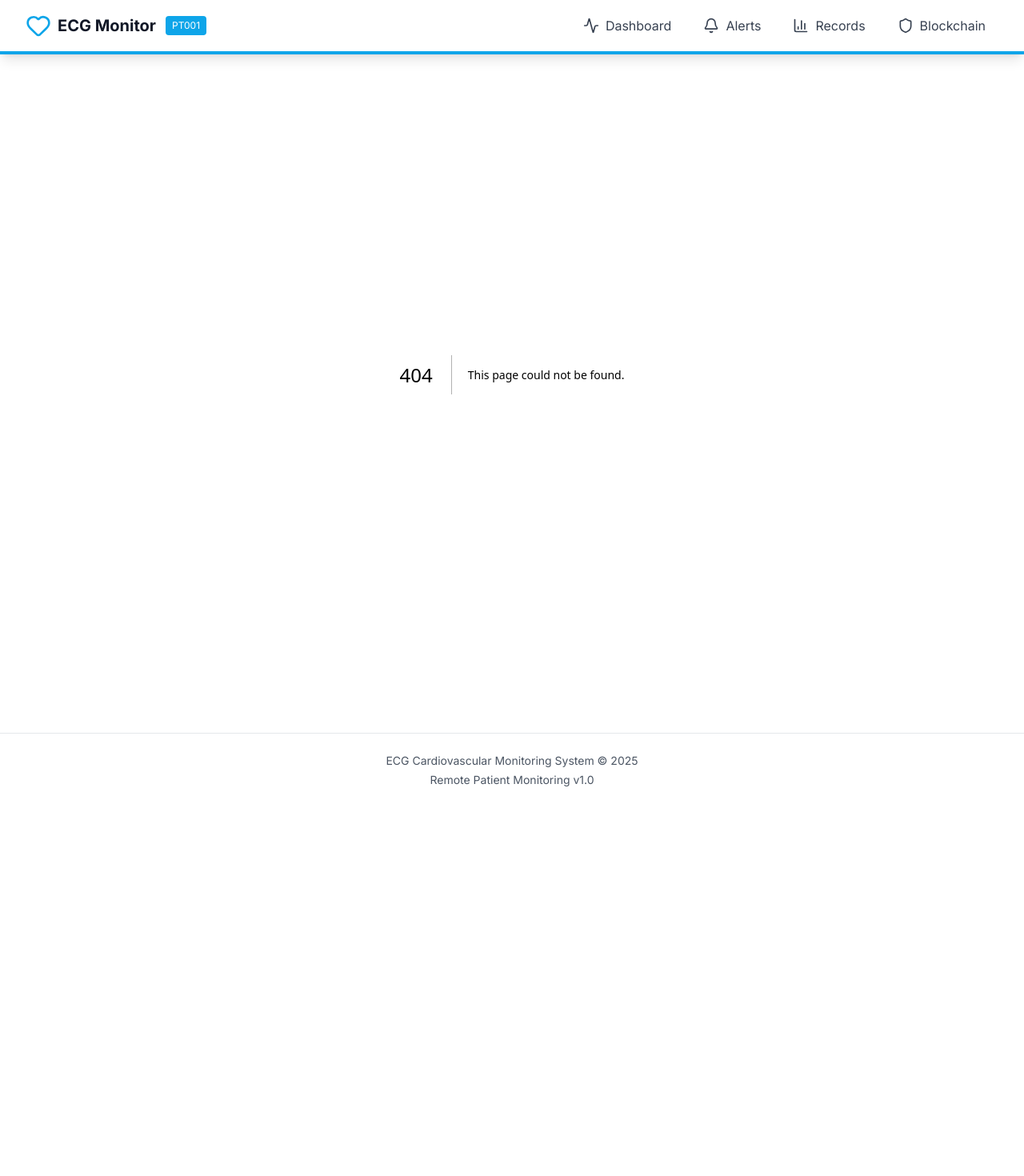
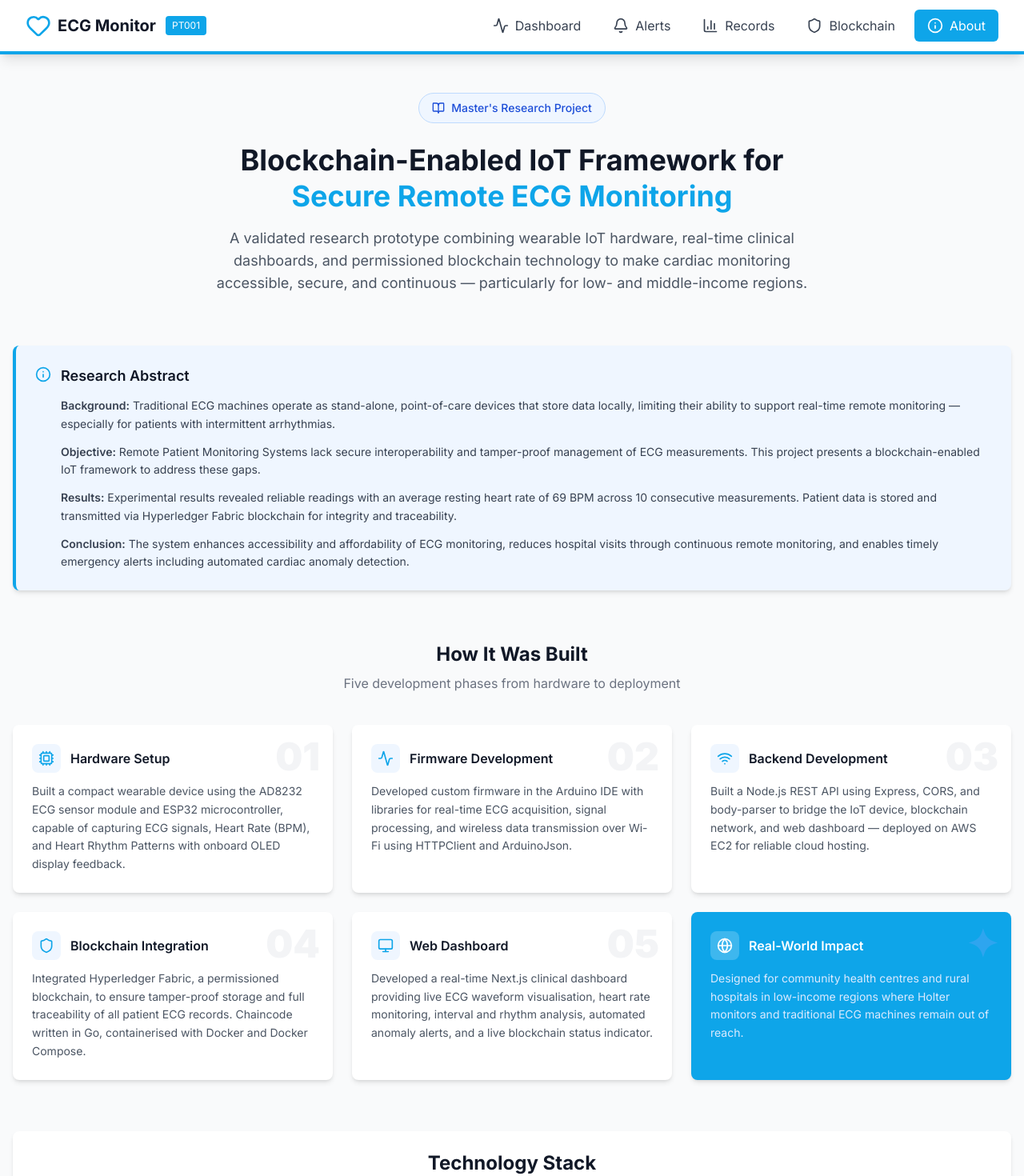
Before and after one commit to MercyTheAnalyst/ecg-iot-rpms, a Next.js app: page /about in a window 1280 px wide. Before the commit this address had no page. Shown: the top 1470 px of the page at 80% size. Before the commit the page ends 1009 px from the top, so only its background shows below. Built offline with nearby package versions, Linux system fonts and the light colour scheme.

Commit message:
update navbar with about link

```diff
--- /dev/null
+++ b/src/app/about/page.js
@@ -0,0 +1,232 @@
+'use client';
+
+import {
+  Heart,
+  Shield,
+  Wifi,
+  Monitor,
+  Cpu,
+  Activity,
+  Globe,
+  BookOpen,
+  Info,
+} from 'lucide-react';
+
+const phases = [
+  {
+    number: '01',
+    icon: Cpu,
+    title: 'Hardware Setup',
+    description:
+      'Built a compact wearable device using the AD8232 ECG sensor module and ESP32 microcontroller, capable of capturing ECG signals, Heart Rate (BPM), and Heart Rhythm Patterns with onboard OLED display feedback.',
+  },
+  {
+    number: '02',
+    icon: Activity,
+    title: 'Firmware Development',
+    description:
+      'Developed custom firmware in the Arduino IDE with libraries for real-time ECG acquisition, signal processing, and wireless data transmission over Wi-Fi using HTTPClient and ArduinoJson.',
+  },
+  {
+    number: '03',
+    icon: Wifi,
+    title: 'Backend Development',
+    description:
+      'Built a Node.js REST API using Express, CORS, and body-parser to bridge the IoT device, blockchain network, and web dashboard — deployed on AWS EC2 for reliable cloud hosting.',
+  },
+  {
+    number: '04',
+    icon: Shield,
+    title: 'Blockchain Integration',
+    description:
+      'Integrated Hyperledger Fabric, a permissioned blockchain, to ensure tamper-proof storage and full traceability of all patient ECG records. Chaincode written in Go, containerised with Docker and Docker Compose.',
+  },
+  {
+    number: '05',
+    icon: Monitor,
+    title: 'Web Dashboard',
+    description:
+      'Developed a real-time Next.js clinical dashboard providing live ECG waveform visualisation, heart rate monitoring, interval and rhythm analysis, automated anomaly alerts, and a live blockchain status indicator.',
+  },
+];
+
+const techStack = [
+  {
+    label: 'Hardware',
+    items: ['AD8232 ECG Sensor', 'ESP32 Microcontroller', 'OLED Display'],
+  },
+  { label: 'Firmware', items: ['Arduino IDE', 'HTTPClient', 'ArduinoJson'] },
+  { label: 'Backend', items: ['Node.js', 'Express', 'AWS EC2'] },
+  {
+    label: 'Blockchain',
+    items: ['Hyperledger Fabric', 'Go Chaincode', 'Docker'],
+  },
+  { label: 'Frontend', items: ['Next.js', 'Tailwind CSS', 'Vercel'] },
+];
+
+export default function AboutPage() {
+  return (
+    <div className='max-w-7xl mx-auto px-4 py-12'>
+      {/* Hero Section */}
+      <div className='text-center mb-16'>
+        <div className='inline-flex items-center gap-2 bg-blue-50 border border-blue-200 text-blue-700 px-4 py-2 rounded-full text-sm font-medium mb-6'>
+          <BookOpen className='h-4 w-4' />
+          Master&apos;s Research Project
+        </div>
+        <h1 className='text-4xl font-bold text-gray-900 mb-4 leading-tight'>
+          Blockchain-Enabled IoT Framework for
+          <br />
+          <span className='text-primary'>Secure Remote ECG Monitoring</span>
+        </h1>
+        <p className='text-lg text-gray-600 max-w-3xl mx-auto'>
+          A validated research prototype combining wearable IoT hardware,
+          real-time clinical dashboards, and permissioned blockchain technology
+          to make cardiac monitoring accessible, secure, and continuous —
+          particularly for low- and middle-income regions.
+        </p>
+      </div>
+
+      {/* Abstract Card */}
+      <div className='card border-l-4 border-primary mb-16 bg-blue-50'>
+        <div className='flex items-start gap-3 mb-3'>
+          <Info className='h-5 w-5 text-primary mt-0.5 shrink-0' />
+          <h2 className='text-lg font-semibold text-gray-900'>
+            Research Abstract
+          </h2>
+        </div>
+        <div className='text-gray-700 space-y-3 text-sm leading-relaxed pl-8'>
+          <p>
+            <span className='font-semibold'>Background:</span> Traditional ECG
+            machines operate as stand-alone, point-of-care devices that store
+            data locally, limiting their ability to support real-time remote
+            monitoring — especially for patients with intermittent arrhythmias.
+          </p>
+          <p>
+            <span className='font-semibold'>Objective:</span> Remote Patient
+            Monitoring Systems lack secure interoperability and tamper-proof
+            management of ECG measurements. This project presents a
+            blockchain-enabled IoT framework to address these gaps.
+          </p>
+          <p>
+            <span className='font-semibold'>Results:</span> Experimental results
+            revealed reliable readings with an average resting heart rate of 69
+            BPM across 10 consecutive measurements. Patient data is stored and
+            transmitted via Hyperledger Fabric blockchain for integrity and
+            traceability.
+          </p>
+          <p>
+            <span className='font-semibold'>Conclusion:</span> The system
+            enhances accessibility and affordability of ECG monitoring, reduces
+            hospital visits through continuous remote monitoring, and enables
+            timely emergency alerts including automated cardiac anomaly
+            detection.
+          </p>
+        </div>
+      </div>
+
+      {/* 5 Phases */}
+      <div className='mb-16'>
+        <h2 className='text-2xl font-bold text-gray-900 mb-2 text-center'>
+          How It Was Built
+        </h2>
+        <p className='text-gray-500 text-center mb-10'>
+          Five development phases from hardware to deployment
+        </p>
+        <div className='grid grid-cols-1 md:grid-cols-2 lg:grid-cols-3 gap-6'>
+          {phases.map((phase) => {
+            const Icon = phase.icon;
+            return (
+              <div
+                key={phase.number}
+                className='card hover:shadow-lg transition-shadow duration-200 relative overflow-hidden'
+              >
+                <span className='absolute top-4 right-4 text-5xl font-black text-gray-100 select-none leading-none'>
+                  {phase.number}
+                </span>
+                <div className='flex items-center gap-3 mb-3'>
+                  <div className='p-2 bg-blue-50 rounded-lg'>
+                    <Icon className='h-5 w-5 text-primary' />
+                  </div>
+                  <h3 className='font-semibold text-gray-900'>{phase.title}</h3>
+                </div>
+                <p className='text-sm text-gray-600 leading-relaxed'>
+                  {phase.description}
+                </p>
+              </div>
+            );
+          })}
+
+          {/* Impact card fills the 6th spot */}
+          <div className='card bg-primary text-white hover:shadow-lg transition-shadow duration-200 relative overflow-hidden'>
+            <span className='absolute top-4 right-4 text-5xl font-black text-blue-400 select-none leading-none opacity-40'>
+              ✦
+            </span>
+            <div className='flex items-center gap-3 mb-3'>
+              <div className='p-2 bg-white/20 rounded-lg'>
+                <Globe className='h-5 w-5 text-white' />
+              </div>
+              <h3 className='font-semibold'>Real-World Impact</h3>
+            </div>
+            <p className='text-sm text-blue-100 leading-relaxed'>
+              Designed for community health centres and rural hospitals in
+              low-income regions where Holter monitors and traditional ECG
+              machines remain out of reach.
+            </p>
+          </div>
+        </div>
+      </div>
+
+      {/* Tech Stack */}
+      <div className='card mb-16'>
+        <h2 className='text-2xl font-bold text-gray-900 mb-8 text-center'>
+          Technology Stack
+        </h2>
+        <div className='grid grid-cols-2 sm:grid-cols-3 lg:grid-cols-5 gap-6'>
+          {techStack.map((group) => (
+            <div key={group.label} className='text-center'>
+              <p className='text-xs font-bold text-primary uppercase tracking-widest mb-3'>
+                {group.label}
+              </p>
+              <ul className='space-y-2'>
+                {group.items.map((item) => (
+                  <li
+                    key={item}
+                    className='text-sm text-gray-700 bg-gray-50 rounded px-2 py-1 border border-gray-100'
+                  >
+                    {item}
+                  </li>
+                ))}
+              </ul>
+            </div>
+          ))}
+        </div>
+      </div>
+
+      {/* Keywords */}
+      <div className='text-center'>
+        <p className='text-xs font-bold text-gray-400 uppercase tracking-widest mb-4'>
+          Research Keywords
+        </p>
+        <div className='flex flex-wrap justify-center gap-2'>
+          {[
+            'Blockchain',
+            'Cardiovascular System',
+            'Data Privacy',
+            'Hyperledger Fabric',
+            'Internet of Things (IoT)',
+            'Remote Patient Monitoring',
+            'ECG',
+            'ESP32',
+          ].map((kw) => (
+            <span
+              key={kw}
+              className='px-3 py-1 bg-white border border-gray-200 rounded-full text-sm text-gray-600 shadow-sm'
+            >
+              {kw}
+            </span>
+          ))}
+        </div>
+      </div>
+    </div>
+  );
+}
--- a/src/components/Navbar.js
+++ b/src/components/Navbar.js
@@ -2,7 +2,7 @@
 
 import Link from 'next/link';
 import { usePathname } from 'next/navigation';
-import { Heart, Activity, Bell, BarChart3, Shield } from 'lucide-react';
+import { Heart, Activity, Bell, BarChart3, Shield, Info } from 'lucide-react';
 
 export default function Navbar() {
   const pathname = usePathname();
@@ -65,6 +65,15 @@ export default function Navbar() {
               <Shield className='h-5 w-5' />
               <span className='hidden sm:inline'>Blockchain</span>
             </Link>
+            <Link
+              href='/about'
+              className={`px-4 py-2 rounded-md flex items-center gap-2 transition ${isActive(
+                '/about'
+              )}`}
+            >
+              <Info className='h-5 w-5' />
+              <span className='hidden sm:inline'>About</span>
+            </Link>
           </div>
         </div>
       </div>
```
